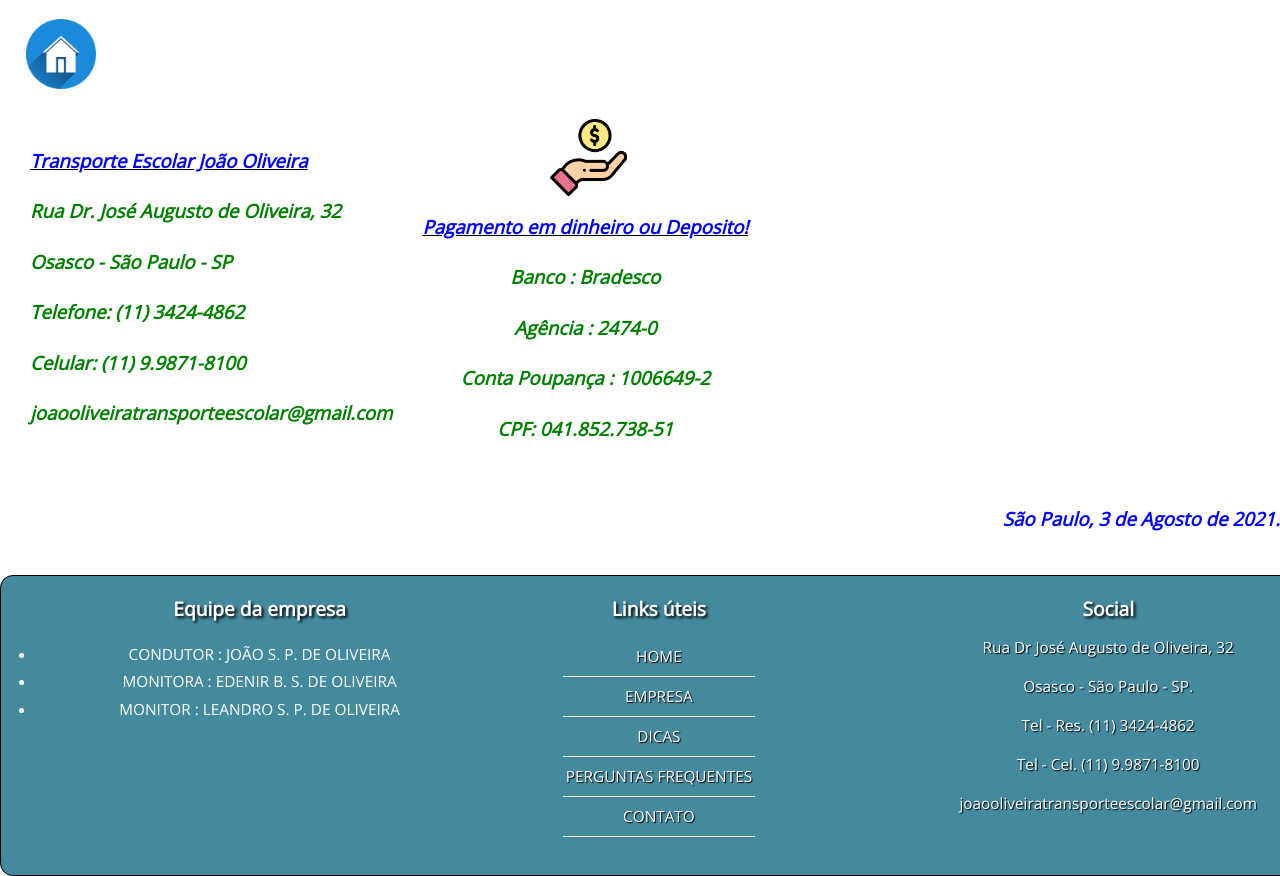
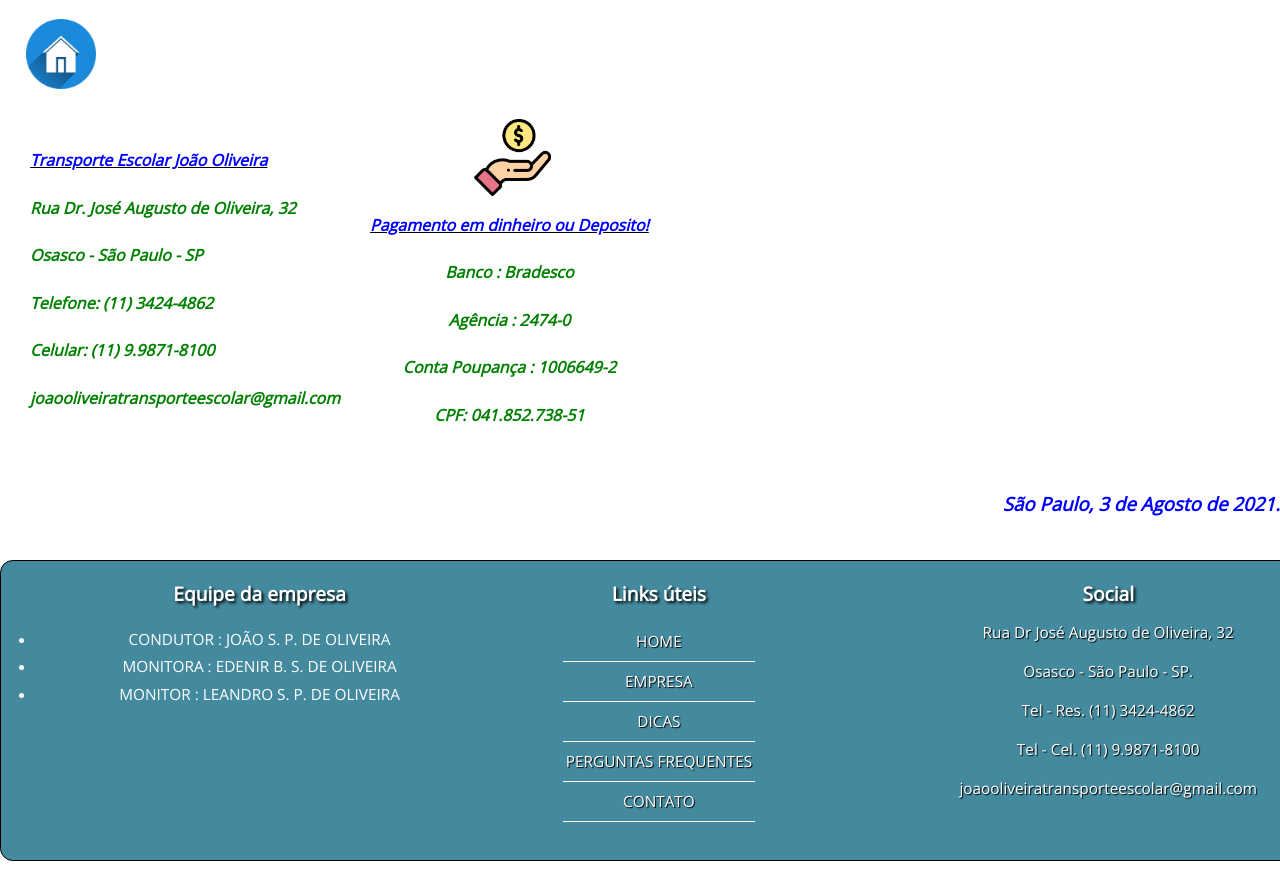
Before and after one commit to OMIYA2019/Joao-Oliveira, a plain HTML site: page contato.html in a window 1280 px wide. Shown: the top 876 px of the page. Drawn offline with nearby package versions, Linux system fonts and the light colour scheme.

Commit message:
novo commit

```diff
--- a/contato.html
+++ b/contato.html
@@ -21,30 +21,28 @@
             <h2 align="left">
                 <i>
                        <td>
-                         <p><i><b><u><font color=blue><h3>Transporte Escolar João Oliveira</h3></font></u></b></i> </p>
-                         <p><i><font color=green><h3>Rua Dr. José Augusto de Oliveira, 32</h3></font></i></p>
-                         <p><i><font color=green><h3>Osasco - São Paulo - SP</h3></font></i></p>
-                         <p><i><font color=green><h3>Telefone: (11) 3424-4862</h3></font></i></p>
-                         <p><i><font color=green><h3>Celular: (11) 9.9871-8100</h3></font></i></p>
-                         <p><i><font color=green><h3>joaooliveiratransporteescolar@gmail.com</h3></font></i></p>
+                         <p><i><b><u><font color=blue><h4>Transporte Escolar João Oliveira</h4></font></u></b></i> </p>
+                         <p><i><font color=green><h4>Rua Dr. José Augusto de Oliveira, 32</h4></font></i></p>
+                         <p><i><font color=green><h4>Osasco - São Paulo - SP</h4></font></i></p>
+                         <p><i><font color=green><h4>Telefone: (11) 3424-4862</h4></font></i></p>
+                         <p><i><font color=green><h4>Celular: (11) 9.9871-8100</h4></font></i></p>
+                         <p><i><font color=green><h4>joaooliveiratransporteescolar@gmail.com</h4></font></i></p>
                        </td>
                   </i>
                 </h2>
 					<td align="center"><img src="pagamento.png" class="icones"/>
-                        <p><i><b><u><font color=blue><h3>Pagamento em dinheiro ou Deposito!</h3></font></u></b></i></p>
-						<p><i><font color=green><h3>Banco : Bradesco</h3></i></p>
-                        <p><i><font color=green><h3>Agência : 2474-0</h3> </i></p>
-                        <p><i><font color=green><h3>Conta Poupança : 1006649-2</h3></i></p>
-                        <p><i><font color=green><h3>CPF: 041.852.738-51</h3></i></p>
+                        <p><i><b><u><font color=blue><h4>Pagamento em dinheiro ou Deposito!</h4></font></u></b></i></p>
+						<p><i><font color=green><h4>Banco : Bradesco</h4></i></p>
+                        <p><i><font color=green><h4>Agência : 2474-0</h4> </i></p>
+                        <p><i><font color=green><h4>Conta Poupança : 1006649-2</h4></i></p>
+                        <p><i><font color=green><h4>CPF: 041.852.738-51</h4></i></p>
 					</td>
 				</table>
 			</div><br/>
 
 
     <h3 align="right">
-        <i>
-            <font color=blue>São Paulo, 3 de Agosto de 2021.</font>
-        </i>
+             <font color=blue><i><h4>São Paulo, 3 de Agosto de 2021.</h4></i></font>
     </h3>
 
 
```
